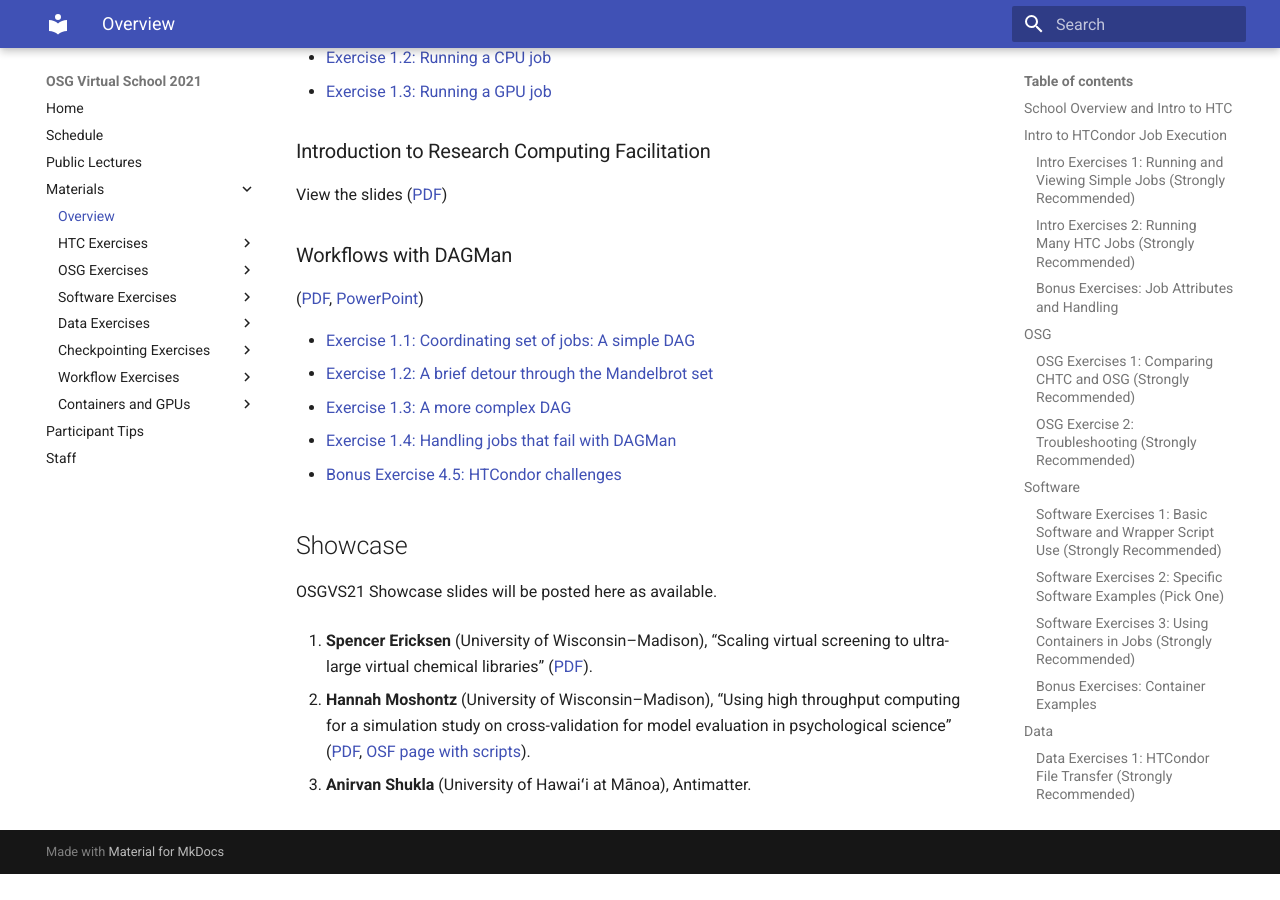
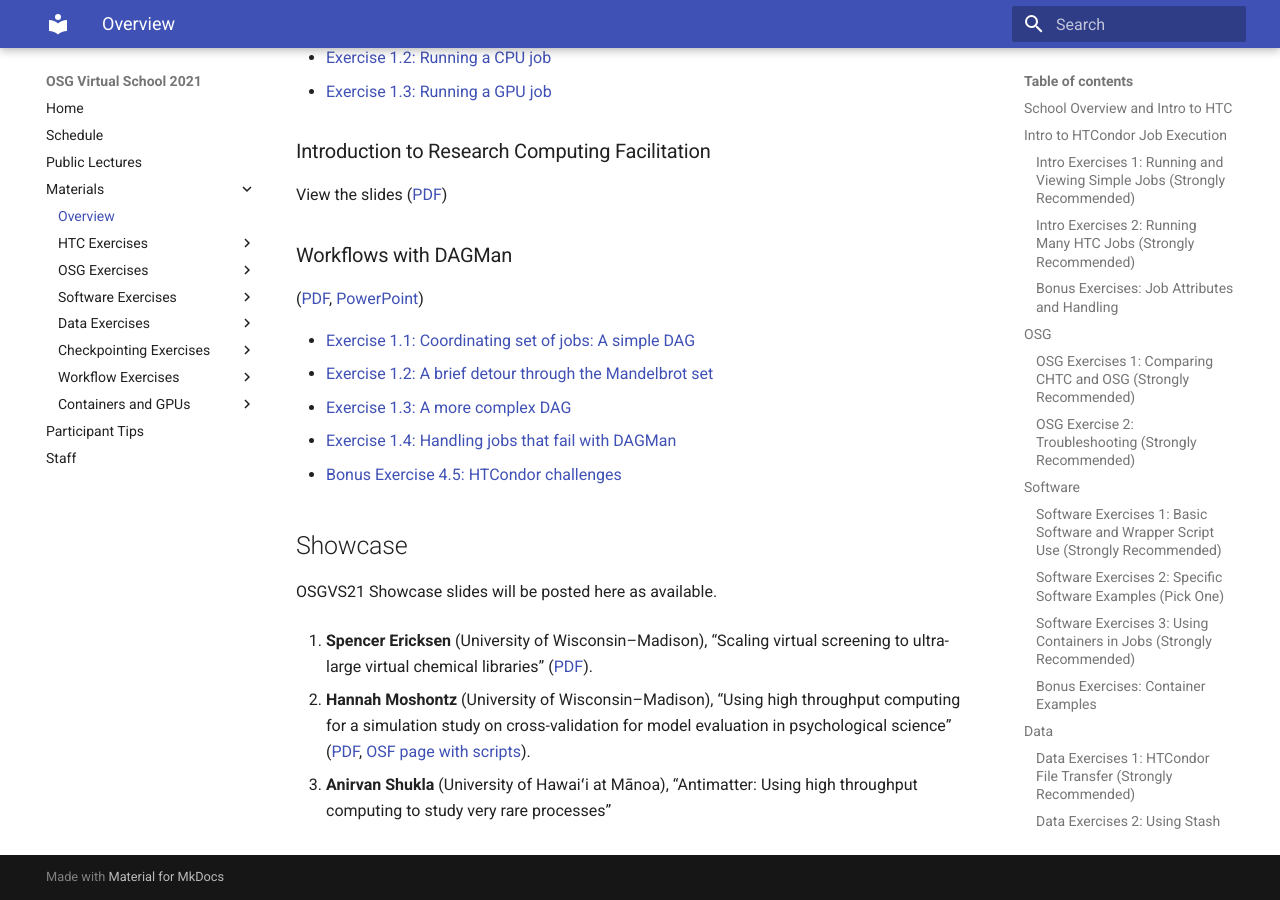
Before and after one commit to osg-htc/virtual-school-2021, an MkDocs documentation site: the page built from docs/materials/index.md, in a window 1280 px wide and 900 px high, scrolled down 3528 px. Built offline with MkDocs 1.6.1 and Material for MkDocs 9.7.7, drawn with Linux system fonts in a browser that asks for light colours; before the commit the page ends 4402 px from its top, so only the background shows below that.

Commit message:
Fixed Shukla title

```diff
--- a/docs/materials/index.md
+++ b/docs/materials/index.md
@@ -179,4 +179,4 @@ OSGVS21 Showcase slides will be posted here as available.
 
 1.  **Anirvan Shukla**
     (University of Hawaiʻi at Mānoa),
-    Antimatter.
+    “Antimatter: Using high throughput computing to study very rare processes”
```
